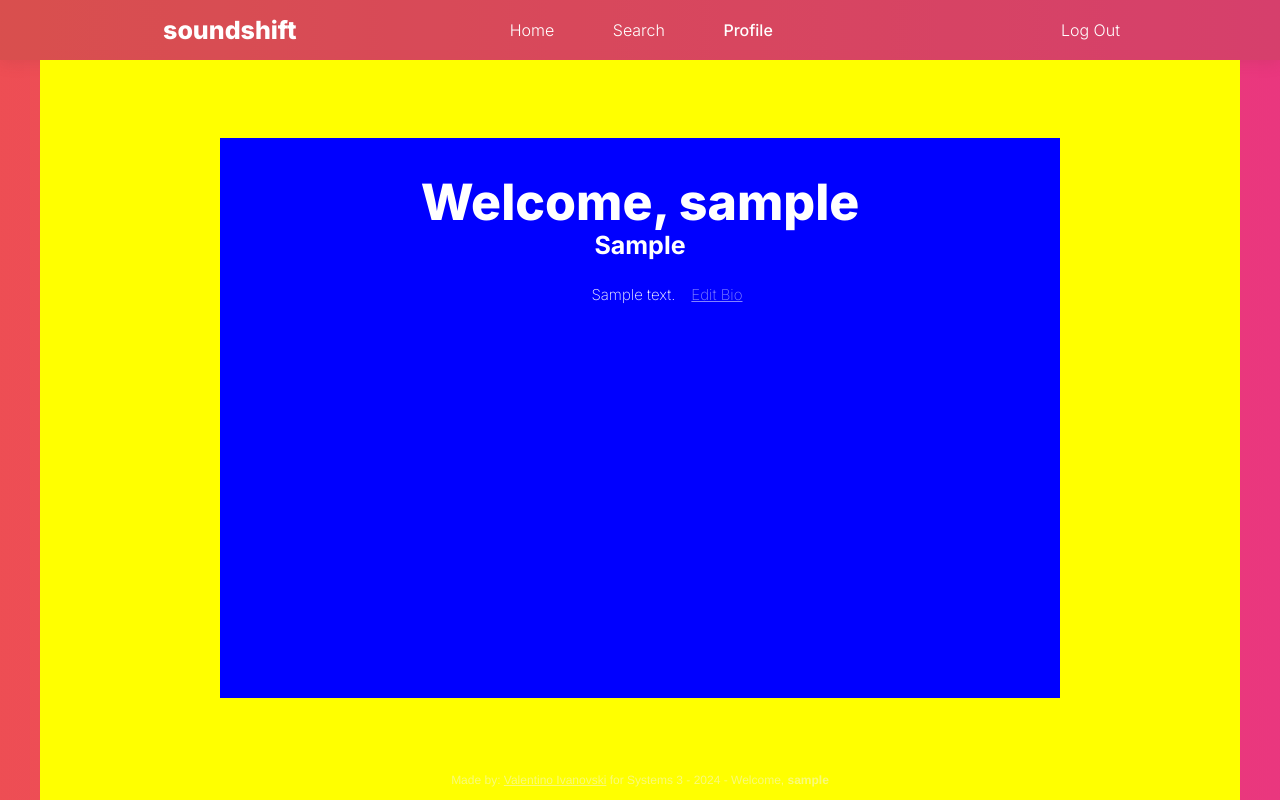
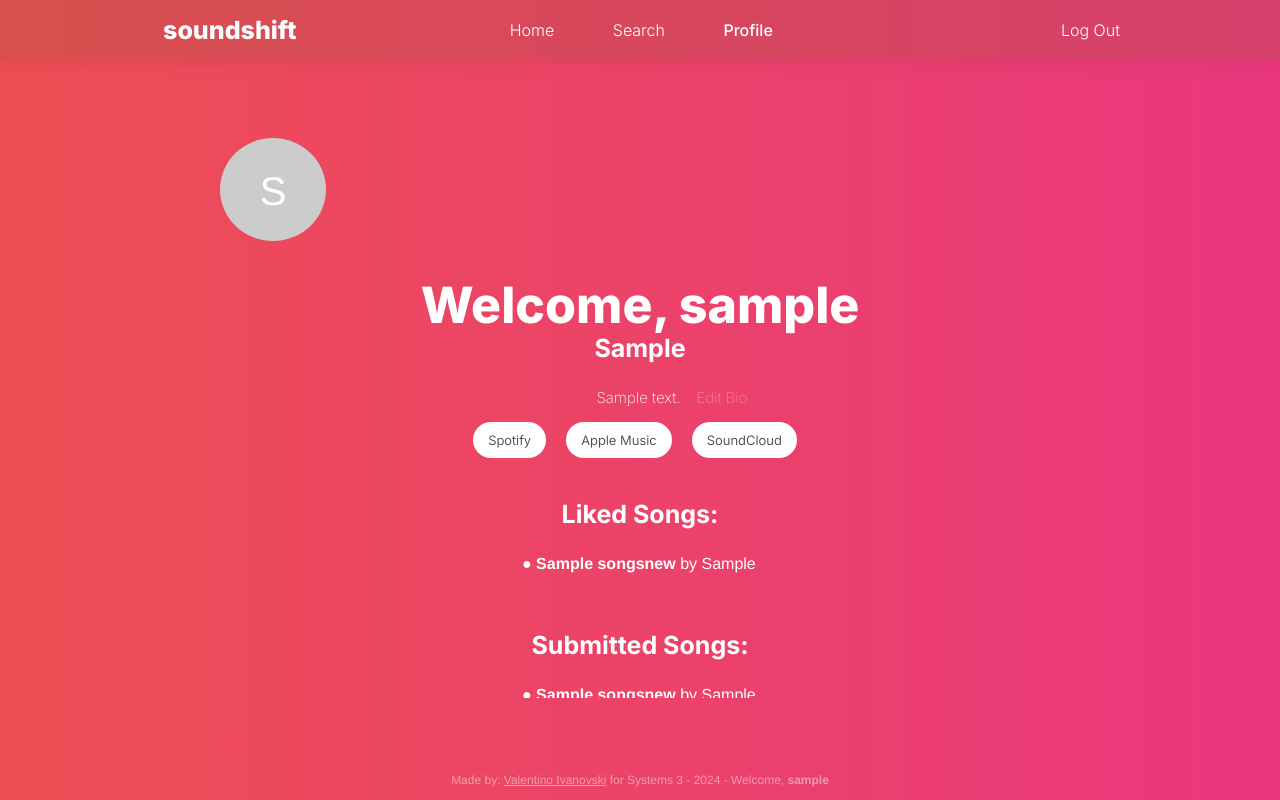
Before and after one commit to valentino-ivanovski/Soundshift, a Node server app: page /profile/me in a window 1280 px wide. Run offline with Node 20, Linux system fonts and the light colour scheme; the visitor is signed in with stand-in values (Sample User, id 1); tables that the repository leaves empty or names only in its code hold one stand-in row (values such as "Sample post").

Commit message:
Refactor profile page CSS and update user profile route

```diff
--- a/server/routes/profile.js
+++ b/server/routes/profile.js
@@ -6,13 +6,28 @@ router.get('/me', (req, res) => {
     const userId = req.session.user.id;
     console.log(`Profile route reached for user ${userId}`);
 
-    dbConn.getUserData(userId, (err, results) => {
+    dbConn.getLikedSongs(userId, (err, songs) => {
         if (err) {
-            console.error('Error fetching user data:', err);
-            return res.status(500).send('Error fetching user data');
+            console.error('Error fetching liked songs:', err);
+            return res.status(500).send('Error fetching liked songs');
         }
 
-        res.render('profile', { userr: results[0] });
+        dbConn.getUserData(userId, (err, results) => {
+            if (err) {
+                console.error('Error fetching user data:', err);
+                return res.status(500).send('Error fetching user data');
+            }
+
+            dbConn.getSubmittedSongs(userId, (err, submittedSongs) => {
+                if (err) {
+                    console.error('Error fetching submitted songs:', err);
+                    return res.status(500).send('Error fetching submitted songs');
+                }
+
+                res.render('profile', { userr: results[0], likedSongs: songs,  submittedSongs: submittedSongs });
+
+            });
+        });
     });
 });
 
@@ -29,4 +44,43 @@ router.post('/me/updatebio', function(req, res) {
     });
 });
 
+router.post('/me/updateSpotify', function(req, res) {
+    const userId = req.body.id;
+    const newSpotify = req.body.spotify;
+    dbConn.updateSpotify(userId, newSpotify, function(err, user) {
+        if (err) {
+            console.log(err);
+            res.redirect('/profile/me');
+        } else {
+            res.redirect('/profile/me');
+        }
+    });
+});
+
+router.post('/me/updateAM', function(req, res) {
+    const userId = req.body.id;
+    const newAM = req.body.am;
+    dbConn.updateAM(userId, newAM, function(err, user) {
+        if (err) {
+            console.log(err);
+            res.redirect('/profile/me');
+        } else {
+            res.redirect('/profile/me');
+        }
+    });
+});
+
+router.post('/me/updateSoundcloud', function(req, res) {
+    const userId = req.body.id;
+    const newSoundcloud = req.body.soundcloud;
+    dbConn.updateSoundcloud(userId, newSoundcloud, function(err, user) {
+        if (err) {
+            console.log(err);
+            res.redirect('/profile/me');
+        } else {
+            res.redirect('/profile/me');
+        }
+    });
+});
+
 module.exports = router; //exporting the module for users
--- a/server/views/profile.ejs
+++ b/server/views/profile.ejs
@@ -28,16 +28,70 @@
             <div class="content">
 
                 <div class="centerdiv">
+
+                    <div class="profile-picture">
+                        <%= userr.username.charAt(0).toUpperCase() %>
+                    </div>
+
                     <h1 class="welcome">Welcome, <%= userr.username %> </h1>
+
                     <h2 class="location"><%= userr.location %></h2>
-                    <div class="bioDiv" style="display: flex; flex-direction: row; justify-content: center; align-items: center; gap: 10px; margin-left: 60px; margin-top: -20px;">
-                        <p class="bioText"><%= userr.bio %></p>
+
+                    <div class="bioDiv" style="display: flex; flex-direction: row; justify-content: center; align-items: center; gap: 10px; margin-left: 70px; margin-top: -20px;">
+                        <p class="bioText" style="max-width: 500px;"><%= userr.bio %></p>
                         <form id="editBioForm" action="/profile/me/updatebio" method="POST">
                             <input type="hidden" name="id" value="<%= userr.id %>">
                             <input type="hidden" id="newBio" name="bio">
                             <button type="submit" class="bioButton">Edit Bio</button>
                         </form>
                     </div>
+
+                    <div class="linksDiv" style="display: flex; flex-direction: row; justify-content: center; align-items: center; gap: 10px; margin-left: 0px; margin-top: 0px;">
+                        <form id="editSpotifyForm" action="/profile/me/updateSpotify" method="POST">
+                            <input type="hidden" name="id" value="<%= userr.id %>">
+                            <input type="hidden" id="newSpotify" name="spotify">
+                            <button type="submit" class="spotifyButton">Spotify</button>
+                        </form>
+
+                        <form id="editAMForm" action="/profile/me/updateAM" method="POST">
+                            <input type="hidden" name="id" value="<%= userr.id %>">
+                            <input type="hidden" id="newAM" name="am">
+                            <button type="submit" class="amButton">Apple Music</button>
+                        </form>
+
+                        <form id="editSoundcloudForm" action="/profile/me/updateSoundcloud" method="POST">
+                            <input type="hidden" name="id" value="<%= userr.id %>">
+                            <input type="hidden" id="newSoundcloud" name="soundcloud">
+                            <button type="submit" class="soundcloudButton">SoundCloud</button>
+                        </form>
+                    </div>
+
+                    <div class="likedSongsDiv">
+                        <h2 class="location"> Liked Songs: </h2>
+                        <div class="likedSongs">
+                            <% likedSongs.forEach(function(song) { %>
+                                <% if(song.title && song.artist) { %>
+                                    <div class="song">
+                                        <p>● <strong><%= song.title %></strong> by <%= song.artist %></p>
+                                    </div>
+                                <% } %>
+                            <% }); %>
+                        </div>
+                    </div>
+
+                    <div class="submittedSongsDiv">
+                        <h2 class="location"> Submitted Songs: </h2>
+                        <div class="submittedSongs">
+                            <% submittedSongs.forEach(function(song) { %>
+                                <% if(song.title && song.artist) { %>
+                                    <div class="song">
+                                        <p>● <strong><%= song.title %></strong> by <%= song.artist %></p>
+                                    </div>
+                                <% } %>
+                            <% }); %>
+                        </div>
+                    </div>
+
                 </div>
 
             </div>
@@ -61,6 +115,34 @@
                     document.querySelector('#editBioForm').submit();
                 }
             });
+
+            document.querySelector('.spotifyButton').addEventListener('click', function(e) {
+                e.preventDefault();
+                var newSpotify = prompt("Please enter your new Spotify link:");
+                if (newSpotify !== null) {
+                    document.querySelector('#newSpotify').value = newSpotify;
+                    document.querySelector('#editSpotifyForm').submit();
+                    document.querySelector('.spotifyButton').style = "background-color: #1DB954";
+                }
+            });
+
+            document.querySelector('.amButton').addEventListener('click', function(e) {
+                e.preventDefault();
+                var newAM = prompt("Please enter your new AM link:");
+                if (newAM !== null) {
+                    document.querySelector('#newAM').value = newAM;
+                    document.querySelector('#editAMForm').submit();
+                }
+            });
+
+            document.querySelector('.soundcloudButton').addEventListener('click', function(e) {
+                e.preventDefault();
+                var newSoundcloud = prompt("Please enter your new Soundcloud link:");
+                if (newSoundcloud !== null) {
+                    document.querySelector('#newSoundcloud').value = newSoundcloud;
+                    document.querySelector('#editSoundcloudForm').submit();
+                }
+            });
             </script>
     </center>
 </body>
--- a/server/views/stylesheets/profileStyle.css
+++ b/server/views/stylesheets/profileStyle.css
@@ -4,7 +4,6 @@ body {
     flex-direction: column;
     margin: 0;
     padding: 0;
-    overflow: hidden;
 }
 
 .animated-bg {
@@ -90,7 +89,6 @@ body {
     flex-wrap: wrap;
     max-width: 1200px;
     height: 100vh;
-    background-color: yellow;
 }
 
 .centerdiv{
@@ -100,7 +98,11 @@ body {
     width: 70%;
     height: 70%;
     margin-bottom: 7%;
-    background-color: blue;
+    overflow: auto;
+}
+
+.centerdiv::-webkit-scrollbar {
+    display: none;
 }
 
 .welcome {
@@ -138,16 +140,86 @@ body {
     font-family: 'Inter', Helvetica Neue;
     font-size: 15px;
     font-weight: 200;
-    color: rgba(255, 255, 255, 0.514);
+    color: rgba(255, 255, 255, 0.347);
     border: none;
     background-color: transparent;
-    text-decoration: underline;
     transition: color 0.2s;
 }
 
 .bioButton:hover{
     cursor: pointer;
     color: rgba(255, 255, 255, 0.8);
+    text-decoration: underline;
+}
+
+.linksDiv{
+}
+
+.spotifyButton, .amButton, .soundcloudButton{
+    padding: 10px 15px;
+    margin-right: 10px;
+    background-color: white;
+    color: #464444;
+    text-decoration: none;
+    border: 0px solid #ffffff;
+    border-radius: 50px;
+    font-size: 13px;
+    font-family: "Inter", Helvetica;
+    font-weight: 350;
+    cursor: pointer;
+    transition: background-color 0.3s, color 0.3s;
+}
+
+.likedSongsDiv{
+    margin-top: 20px;
+}
+
+.profile-picture {
+    width: 100px;
+    height: 100px;
+    border-radius: 50%;
+    background-color: #ccc;
+    color: #fff;
+    text-align: center;
+    padding-right: 3px;
+    padding-left: 3px;
+    padding-top: 3px;
+    line-height: 100px;
+    font-size: 40px;
+}
+
+.likedSongs{
+    text-align: left;
+    width: 40%;
+    color: white;
+    height: auto;
+    max-height: 230px;
+    overflow: auto;
+    margin-left: 100px;
+    margin-top: -20px;;
+}
+
+.likedSongs::-webkit-scrollbar {
+    display: none;
+}
+
+.submittedSongsDiv{
+    margin-top: 20px;
+}
+
+.submittedSongs{
+    text-align: left;
+    width: 40%;
+    color: white;
+    height: auto;
+    max-height: 230px;
+    overflow: auto;
+    margin-left: 100px;
+    margin-top: -20px;;
+}
+
+.submittedSongs::-webkit-scrollbar {
+    display: none;
 }
 
 .soundshiftText {
@@ -171,9 +243,6 @@ body {
     padding-bottom: 1%;
     font-size: 12px;
     position: fixed;
-    /* Changed from position: static */
     bottom: 0;
-    /* Stick to the bottom */
     width: 100%;
-    /* Full width */
 }
```
Also changed, not shown: server/database/dbConn.js (+79 -1 lines).
